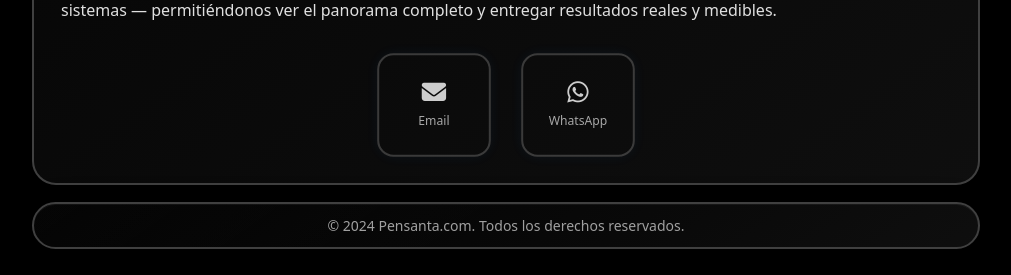
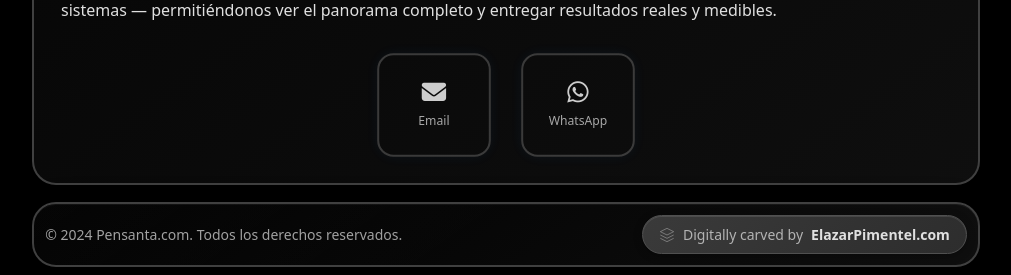
Before and after one commit to ElazarPimentel/pensanta.com, a PHP site: page / in a window 1280 px wide. Shown: the part 1065-1340 px from the top of the page, without its empty margins (134-1145 px from the left). Before the commit the page ends 1314 px from the top, so only its background shows below. Run offline with PHP 8.4, Linux system fonts and the light colour scheme.

Commit message:
2025-10-27-1359

```diff
--- a/css/styles.css
+++ b/css/styles.css
@@ -528,15 +528,56 @@ footer {
   flex: 0 0 auto;
   padding: var(--space-md);
   display: flex;
-  flex-direction: column;
+  flex-direction: row;
+  justify-content: space-between;
   align-items: center;
-  gap: var(--space-sm);
-  text-align: center;
+  gap: var(--space-md);
 }
 
 footer p {
   font-size: var(--font-size-sm);
   color: var(--color-text-muted);
+  margin: 0;
+}
+
+footer small {
+  display: inline-flex;
+  align-items: center;
+  gap: 0.5rem;
+  padding: 0.5rem 1rem;
+  background: linear-gradient(135deg, #3a3a3a 0%, #2d2d2d 100%);
+  border: 1px solid #505050;
+  border-radius: 2rem;
+  box-shadow: 0 2px 8px rgba(0, 0, 0, 0.3),
+    inset 0 1px 0 rgba(255, 255, 255, 0.1);
+  font-size: 0.875rem;
+  font-weight: 500;
+  color: #b3b3b3;
+  transition: all 0.3s ease;
+}
+
+footer small:hover {
+  transform: translateY(-2px);
+  box-shadow: 0 4px 12px rgba(0, 0, 0, 0.4),
+    inset 0 1px 0 rgba(255, 255, 255, 0.15);
+  border-color: #606060;
+}
+
+footer small svg {
+  flex-shrink: 0;
+  opacity: 0.8;
+}
+
+footer small a {
+  color: #e0e0e0;
+  font-weight: 600;
+  text-decoration: none;
+  transition: all 0.2s ease;
+}
+
+footer small a:hover {
+  color: white;
+  text-shadow: 0 0 8px rgba(255, 255, 255, 0.3);
 }
 
 /* Animations and visual enhancements */
@@ -763,6 +804,13 @@ a:not(.contact-link):not(.lang-button):not(.skip-link):hover {
   #text-right {
     margin-right: 0; /* No margin needed when title is hidden */
   }
+
+  /* Stack footer on small mobile */
+  footer {
+    flex-direction: column;
+    text-align: center;
+    gap: var(--space-sm);
+  }
 }
 
 /* Mobile improvements (375px - 767px) */
@@ -807,6 +855,13 @@ a:not(.contact-link):not(.lang-button):not(.skip-link):hover {
   h1 {
     margin-bottom: var(--space-lg);
     text-align: center;
+  }
+
+  /* Stack footer on mobile */
+  footer {
+    flex-direction: column;
+    text-align: center;
+    gap: var(--space-sm);
   }
 }
 
--- a/index.html
+++ b/index.html
@@ -138,6 +138,14 @@
     </main>
     <footer class="container-main border-01" role="contentinfo">
         <p>&copy; 2024 Pensanta.com. Todos los derechos reservados.</p>
+        <small>
+            <svg width="16" height="16" viewBox="0 0 24 24" fill="none" stroke="currentColor" strokeWidth="2">
+                <path d="M12 2L2 7l10 5 10-5-10-5z" />
+                <path d="M2 17l10 5 10-5M2 12l10 5 10-5" />
+            </svg>
+            Digitally carved by
+            <a href="https://ElazarPimentel.com" target="_blank">ElazarPimentel.com</a>
+        </small>
     </footer>
 </body>
 
```
Also changed, not shown: about-eng.html (+8 -0 lines), about.html (+8 -0 lines), index-eng.html (+8 -0 lines), tools.html (+8 -0 lines).
